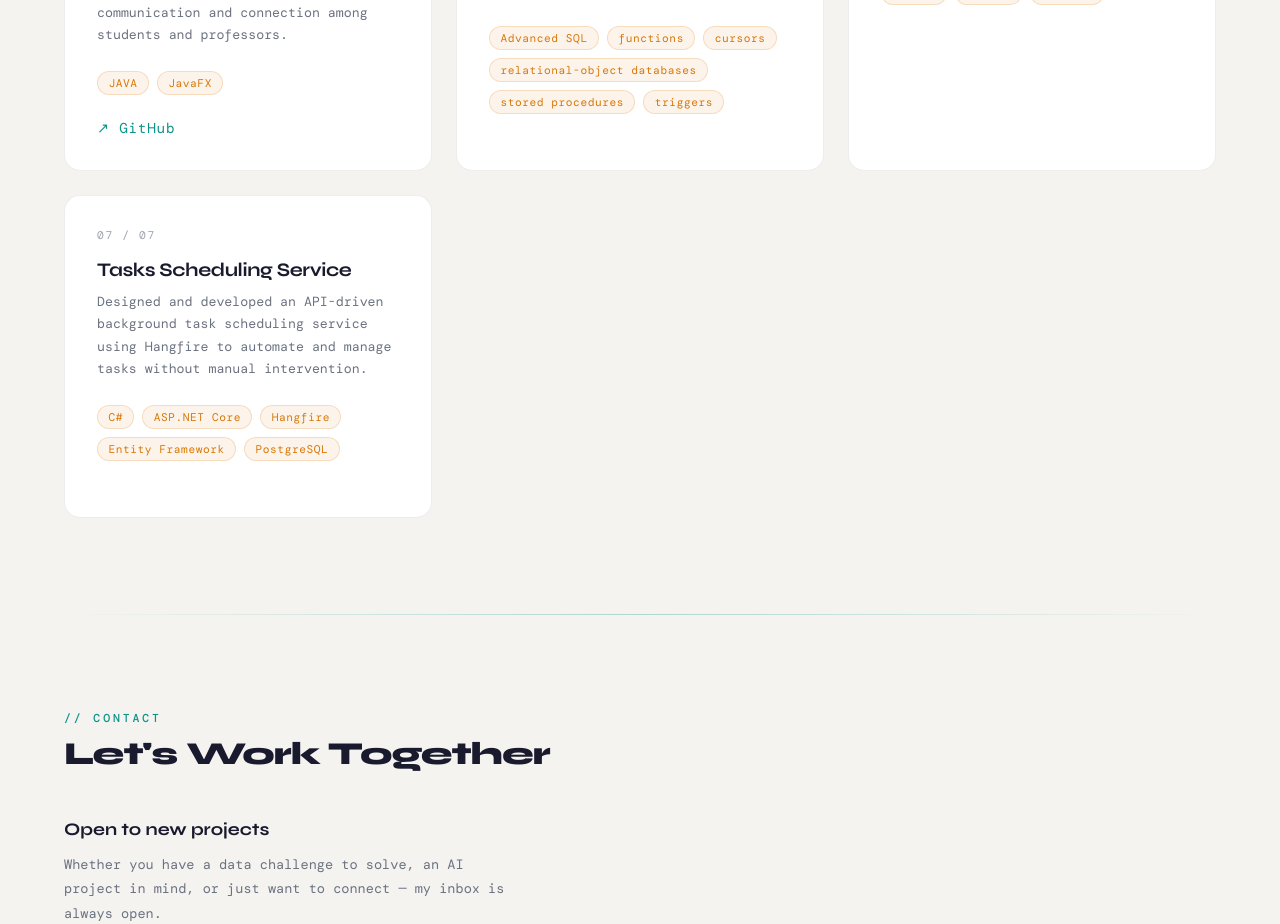
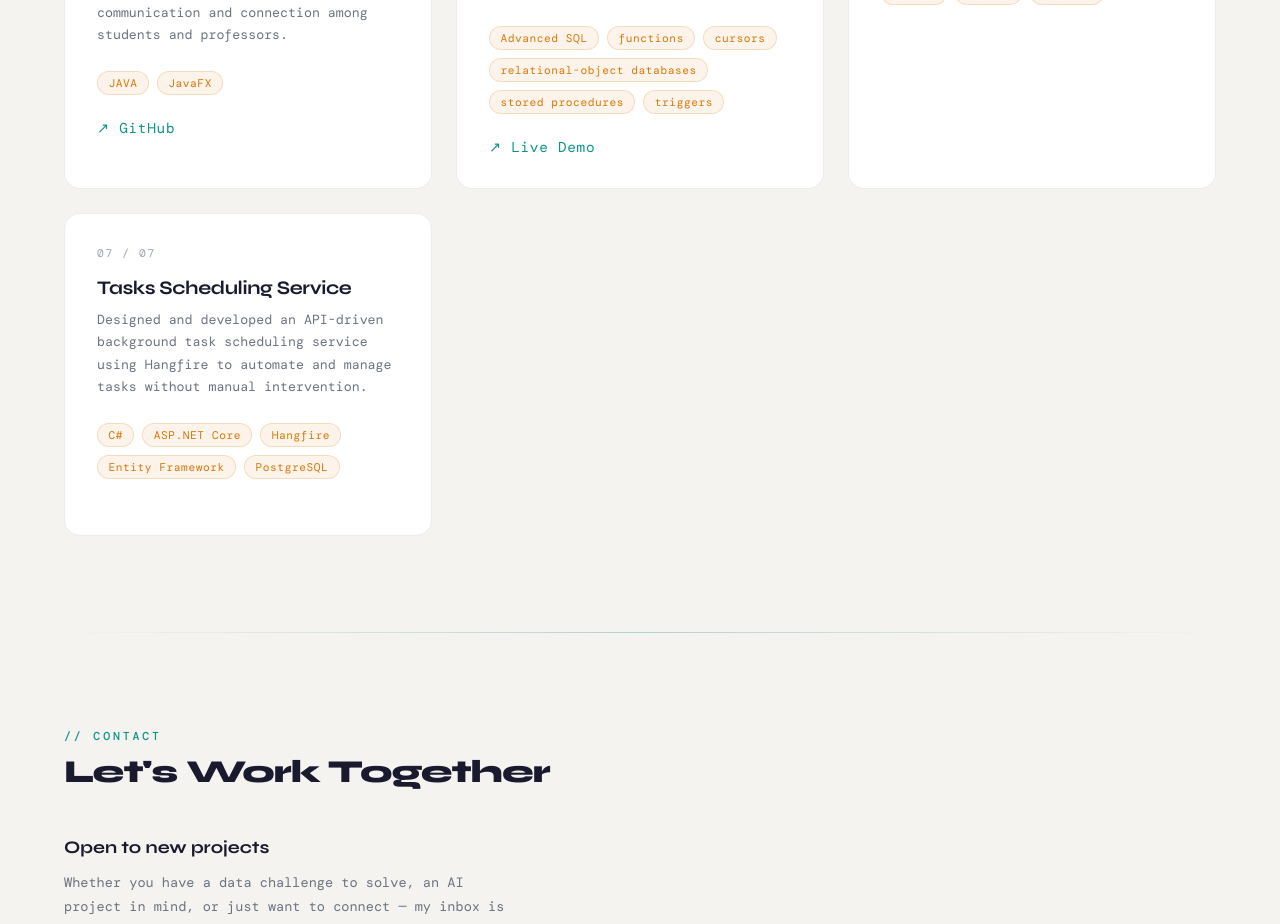
Before and after one commit to Lamis-haj-saad/Portfolio, a React (Vite) app: page / in a window 1280 px wide. Shown: the part 11060-11984 px from the top of the page. Built offline with nearby package versions, Linux system fonts and the light colour scheme; a web font is replaced by a local one.

Commit message:
first commit

```diff
--- a/src/data/Portfoliodata.js
+++ b/src/data/Portfoliodata.js
@@ -113,7 +113,7 @@ export const moreProjectsData = [
     desc: "Implemented distributed data systems with secure access controls, enabling real-time updates and automated banking transactions.",
     tags: ["Advanced SQL", "functions", "cursors", "relational-object databases", "stored procedures", "triggers"],
     github: "",
-    demo: "",
+    demo: "https://heathered-archer-dd0.notion.site/Mini-Projet-BD-a3ad8a4944f58203b276818f3cd0642a",
   },
   {
     title: "Connect Four Game",
```
